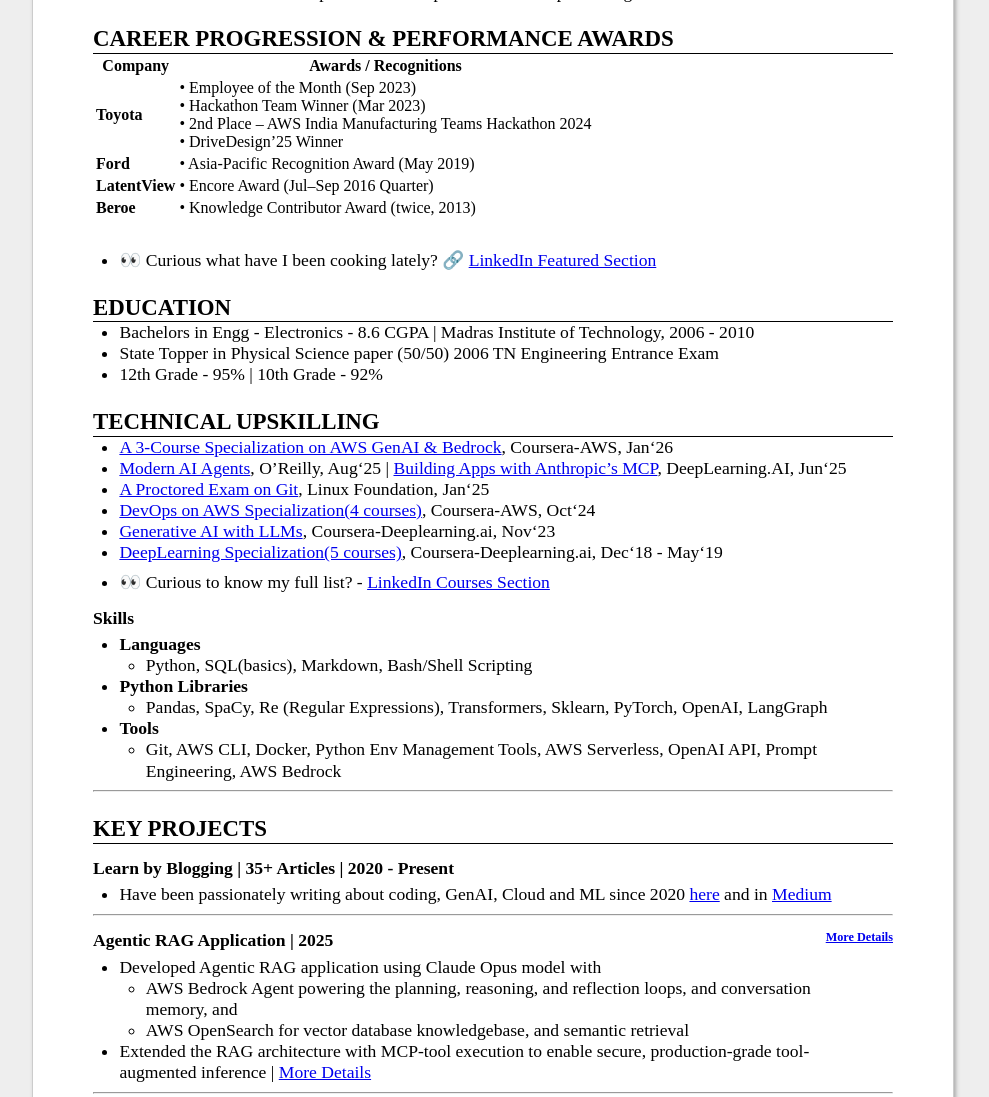
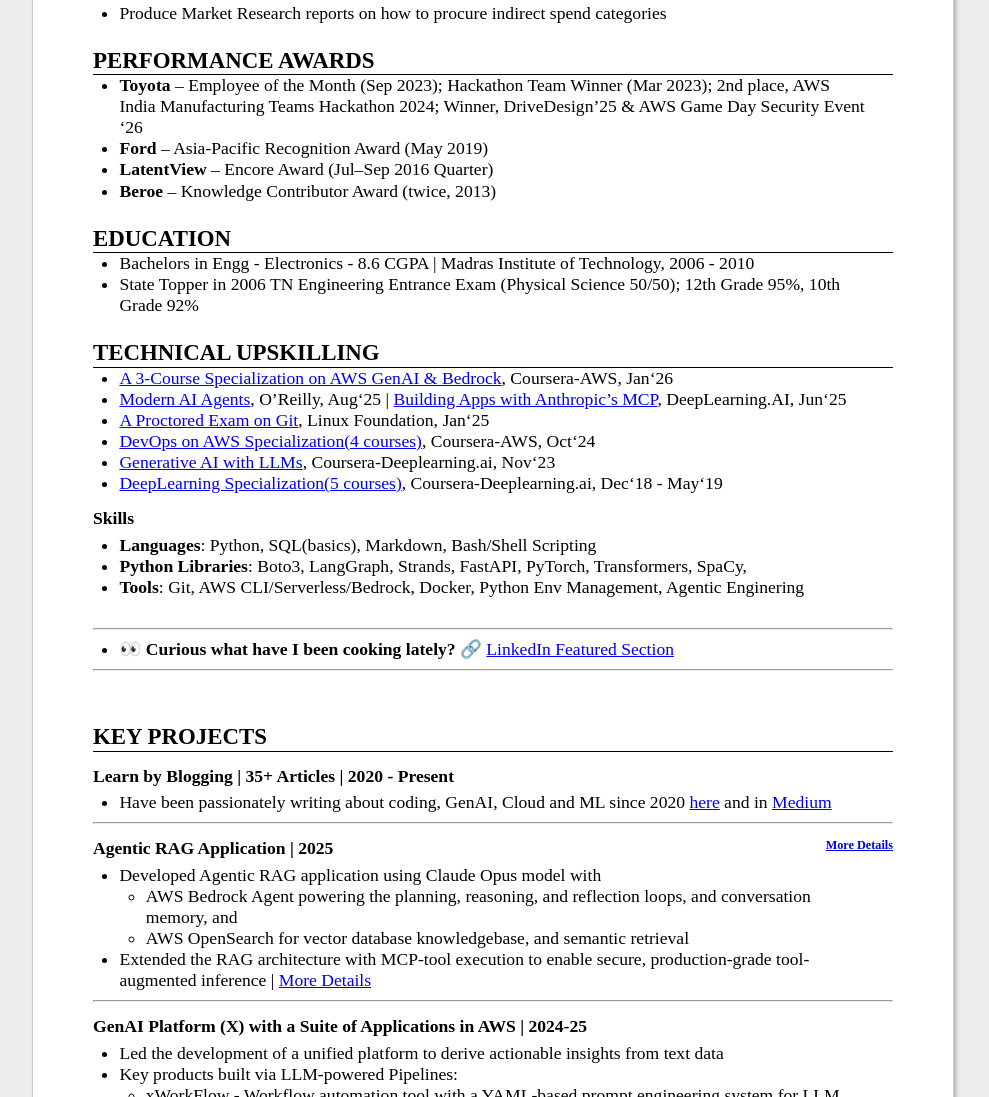
Before and after one commit to senthilkumarm1901/myResume, a plain HTML site: page resume_documents/resume_simple.html in a window 1280 px wide. Shown: the part 721-1818 px from the top of the page, without its empty margins (147-1136 px from the left). Drawn offline with Linux system fonts and the light colour scheme.

Commit message:
enhanced resume with detailed roles, achievements, and updated formatting

```diff
--- a/resume_documents/resume_simple.html
+++ b/resume_documents/resume_simple.html
@@ -134,11 +134,18 @@
 <hr>
 <!-- The paragraph after the h1 and ul and before the first h2 is optional. It
 is intended to be used for a short summary. -->
+<ul>
+<li>
 <p>🧢 👒 The hats I wear as an Applied AI Engineer: </p>
 <ul>
 <li>An AWS Cloud Engineer: Architect &amp; deploy backend AI systems in AWS</li>
 <li>A Generative AI Engineer: Build agentic apps and LLM-powered products</li>
 <li>An ML Engineer: Leverage self-hosted deep learning for inferencing in NLP applications</li>
+</ul>
+</li>
+<li>
+<p>✍️ Passionate learner and technical writer: Writes at <a href="https://senthilkumarm1901.github.io/learn_by_blogging/blog.html">senthilkumarm1901.github.io</a> and on <a href="https://medium.com/@senthilkumar.m1901">Medium</a></p>
+</li>
 </ul>
 <h2>Work Experience</h2>
 <!-- You have to wrap the "left" and "right" half of these headings in spans by
@@ -148,8 +155,8 @@
 <li>Build production-grade LLM-workflows, RAGs and Agentic GenAI applications</li>
 <li>Design event-driven serverless systems on AWS (Lambda, API Gateway, DynamoDB, etc.).</li>
 <li>Lead a group of BE &amp; FE engineers in AI &amp; cloud projects</li>
-<li>Published <a href="https://medium.com/@senthilkumar.m1901">4 articles in TCIN medium</a> channel </li>
-<li>Presented a seminar on <a href="https://toyota-connected-india.github.io/serverless_nlp_app/notebook/serverless_nlp_python_app_slides.slides.html#/">Serverless Python App</a> in PyCon2023 </li>
+<li>Have published <a href="https://medium.com/@senthilkumar.m1901">4 articles in TCIN medium</a> channel </li>
+<li>Have delivered a Talk on <a href="https://toyota-connected-india.github.io/serverless_nlp_app/notebook/serverless_nlp_python_app_slides.slides.html#/">Serverless Python App</a> in PyCon2023 </li>
 </ul>
 <h3><span>Lead Data Scientist, <a href="https://www.linkedin.com/company/ford-motor-company">Ford</a>, Analytics Team</span> <span>May 2018 &ndash; Jun 2022</span></h3>
 <ul>
@@ -165,42 +172,17 @@
 <ul>
 <li>Produce Market Research reports on how to procure indirect spend categories</li>
 </ul>
-<h2>Career Progression &amp; Performance Awards</h2>
-<table>
-<thead>
-<tr>
-<th>Company</th>
-<th>Awards / Recognitions</th>
-</tr>
-</thead>
-<tbody>
-<tr>
-<td><strong>Toyota</strong></td>
-<td>• Employee of the Month (Sep 2023)<br>• Hackathon Team Winner (Mar 2023)<br>• 2nd Place – AWS India Manufacturing Teams Hackathon 2024<br>• DriveDesign’25 Winner</td>
-</tr>
-<tr>
-<td><strong>Ford</strong></td>
-<td>• Asia-Pacific Recognition Award (May 2019)</td>
-</tr>
-<tr>
-<td><strong>LatentView</strong></td>
-<td>• Encore Award (Jul–Sep 2016 Quarter)</td>
-</tr>
-<tr>
-<td><strong>Beroe</strong></td>
-<td>• Knowledge Contributor Award (twice, 2013)</td>
-</tr>
-</tbody>
-</table>
-<p><br></p>
+<h2>Performance Awards</h2>
 <ul>
-<li>👀 Curious what have I been cooking lately? 🔗 <a href="https://www.linkedin.com/in/senthilkumarm1901/details/featured/">LinkedIn Featured Section</a> </li>
+<li><strong>Toyota</strong> – Employee of the Month (Sep 2023); Hackathon Team Winner (Mar 2023); 2nd place, AWS India Manufacturing Teams Hackathon 2024; Winner, DriveDesign’25 &amp; AWS Game Day Security Event &lsquo;26</li>
+<li><strong>Ford</strong> – Asia-Pacific Recognition Award (May 2019)</li>
+<li><strong>LatentView</strong> – Encore Award (Jul–Sep 2016 Quarter)</li>
+<li><strong>Beroe</strong> – Knowledge Contributor Award (twice, 2013)</li>
 </ul>
 <h2>Education</h2>
 <ul>
 <li>Bachelors in Engg - Electronics - 8.6 CGPA | Madras Institute of Technology, 2006 - 2010</li>
-<li>State Topper in Physical Science paper (50/50) 2006 TN Engineering Entrance Exam</li>
-<li>12th Grade - 95% | 10th Grade - 92%</li>
+<li>State Topper in 2006 TN Engineering Entrance Exam (Physical Science 50/50); 12th Grade 95%, 10th Grade 92%</li>
 </ul>
 <h2>Technical Upskilling</h2>
 <ul>
@@ -209,30 +191,22 @@
 <li><a href="https://www.credly.com/badges/aa76e1a3-877b-4f39-ba68-f4447bc05d18">A Proctored Exam on Git</a>, Linux Foundation, Jan&lsquo;25</li>
 <li><a href="https://www.coursera.org/account/accomplishments/specialization/8C4UT7FUAZET">DevOps on AWS Specialization(4 courses)</a>, Coursera-AWS, Oct&lsquo;24</li>
 <li><a href="https://www.coursera.org/account/accomplishments/certificate/JJT4AJ23TCXH">Generative AI with LLMs</a>, Coursera-Deeplearning.ai, Nov&lsquo;23</li>
-<li>
-<p><a href="https://www.coursera.org/account/accomplishments/specialization/Z9PBLFGG48SM">DeepLearning Specialization(5 courses)</a>, Coursera-Deeplearning.ai, Dec&lsquo;18 - May&lsquo;19</p>
-</li>
-<li>
-<p>👀 Curious to know my full list? - <a href="https://www.linkedin.com/in/senthilkumarm1901/details/certifications/">LinkedIn Courses Section</a></p>
-</li>
+<li><a href="https://www.coursera.org/account/accomplishments/specialization/Z9PBLFGG48SM">DeepLearning Specialization(5 courses)</a>, Coursera-Deeplearning.ai, Dec&lsquo;18 - May&lsquo;19</li>
 </ul>
 <h3>Skills</h3>
 <ul>
-<li><strong>Languages</strong> <ul>
-<li>Python, SQL(basics), Markdown, Bash/Shell Scripting</li>
-</ul>
-</li>
-<li><strong>Python Libraries</strong><ul>
-<li>Pandas, SpaCy, Re (Regular Expressions), Transformers, Sklearn, PyTorch, OpenAI, LangGraph</li>
-</ul>
-</li>
-<li><strong>Tools</strong><ul>
-<li>Git, AWS CLI, Docker, Python Env Management Tools, AWS Serverless, OpenAI API, Prompt Engineering, AWS Bedrock</li>
-</ul>
-</li>
+<li><strong>Languages</strong>: Python, SQL(basics), Markdown, Bash/Shell Scripting</li>
+<li><strong>Python Libraries</strong>: Boto3, LangGraph, Strands, FastAPI, PyTorch, Transformers, SpaCy, </li>
+<li><strong>Tools</strong>: Git, AWS CLI/Serverless/Bedrock, Docker, Python Env Management, Agentic Enginering
+<br>
+<br></li>
 </ul>
 <hr>
-
+<ul>
+<li><strong>👀 Curious what have I been cooking lately?</strong> 🔗 <a href="https://www.linkedin.com/in/senthilkumarm1901/details/featured/">LinkedIn Featured Section</a></li>
+</ul>
+<hr>
+<p><br></p>
 <h2>Key Projects</h2>
 <h3>Learn by Blogging | 35+ Articles | 2020 - Present</h3>
 <ul>
```
Also changed, not shown: 2 other files.
